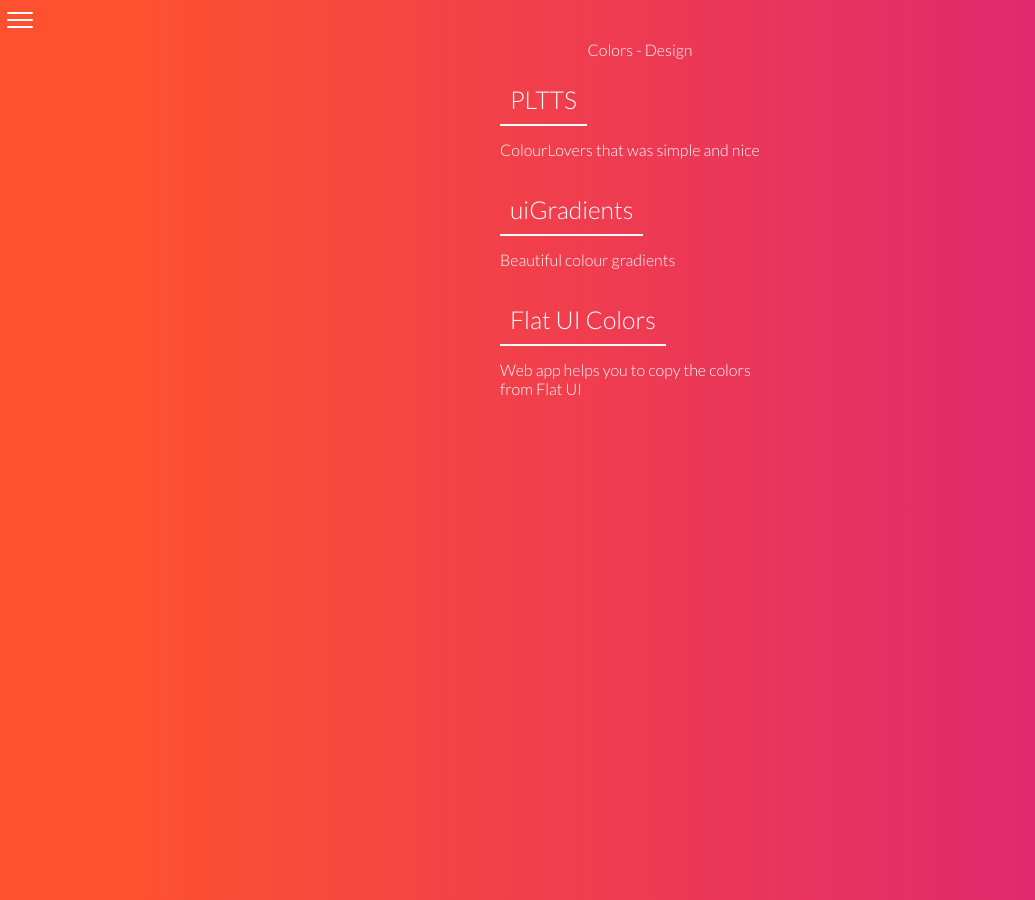
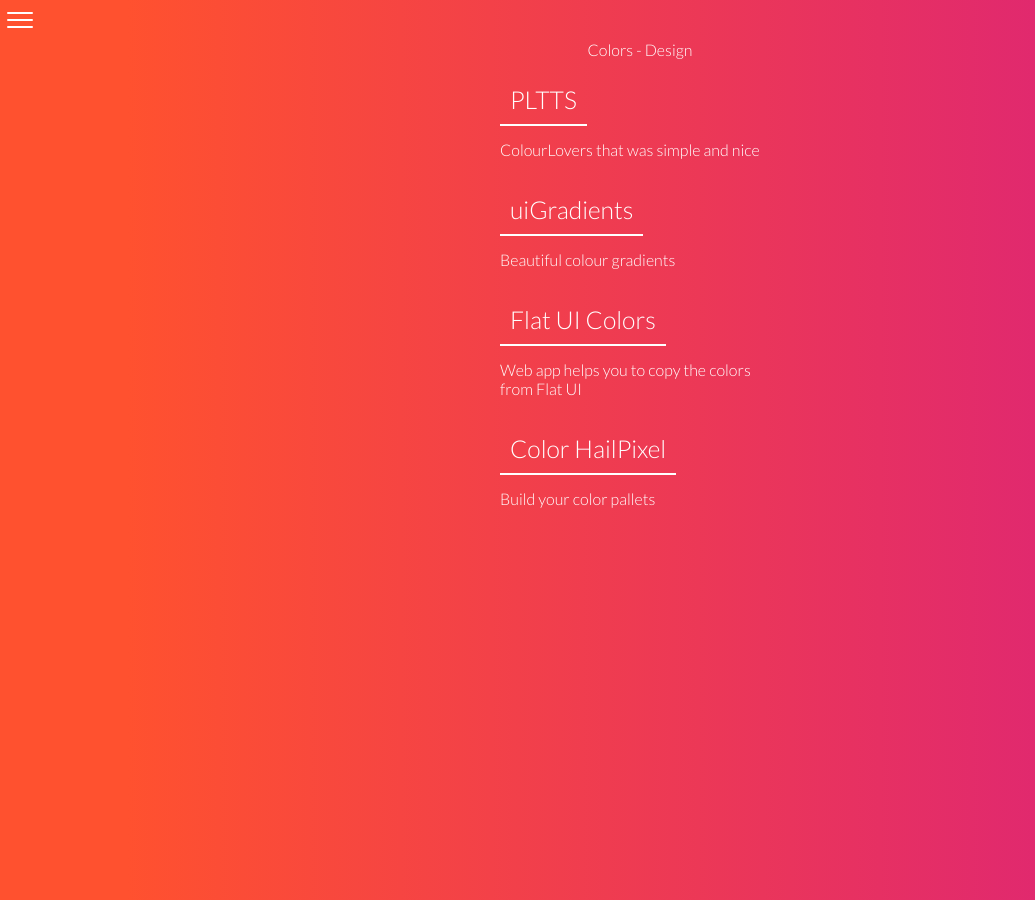
Before and after one commit to AgtLucas/general-end, a Jekyll site: the page built from designcolors.html, in a window 1280 px wide. Shown: the whole page, without its empty margins (0-1035 px from the left). Built offline with Jekyll 4.4.1, drawn with Linux system fonts in a browser that asks for light colours; comment, search, counter and statistics services are not loaded.

Commit message:
added color hailpixel

```diff
--- a/designcolors.html
+++ b/designcolors.html
@@ -19,3 +19,8 @@ permalink: /design/colors/
   <a href="http://flatuicolors.com/" target="_blank" onClick="ga('send', 'event', 'design-colors', 'click', 'Flat UI Colors');">Flat UI Colors</a>
   <p>Web app helps you to copy the colors from Flat UI</p>
 </div>
+
+<div class="object-link">
+  <a href="http://color.hailpixel.com/" target="_blank" onClick="ga('send', 'event', 'design-colors', 'click', 'Color HailPixel');">Color HailPixel</a>
+  <p>Build your color pallets</p>
+</div>
```
